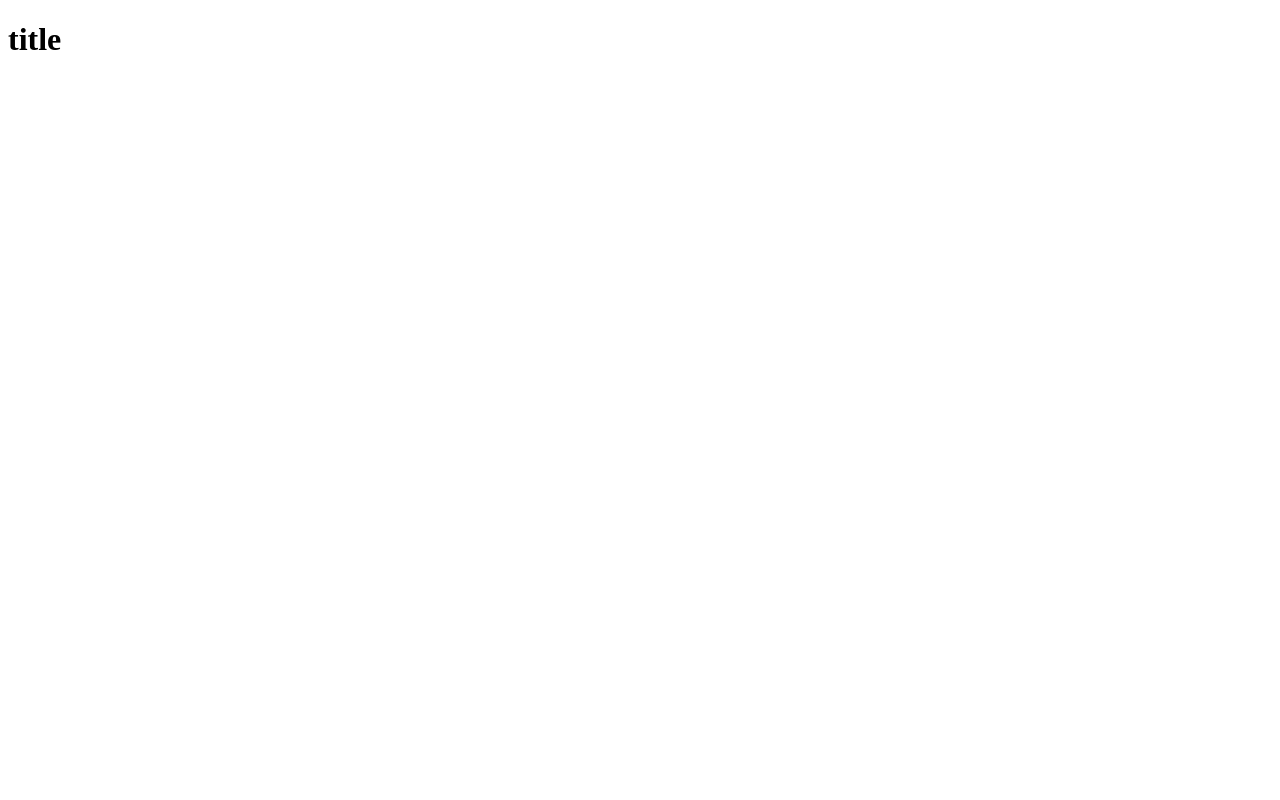
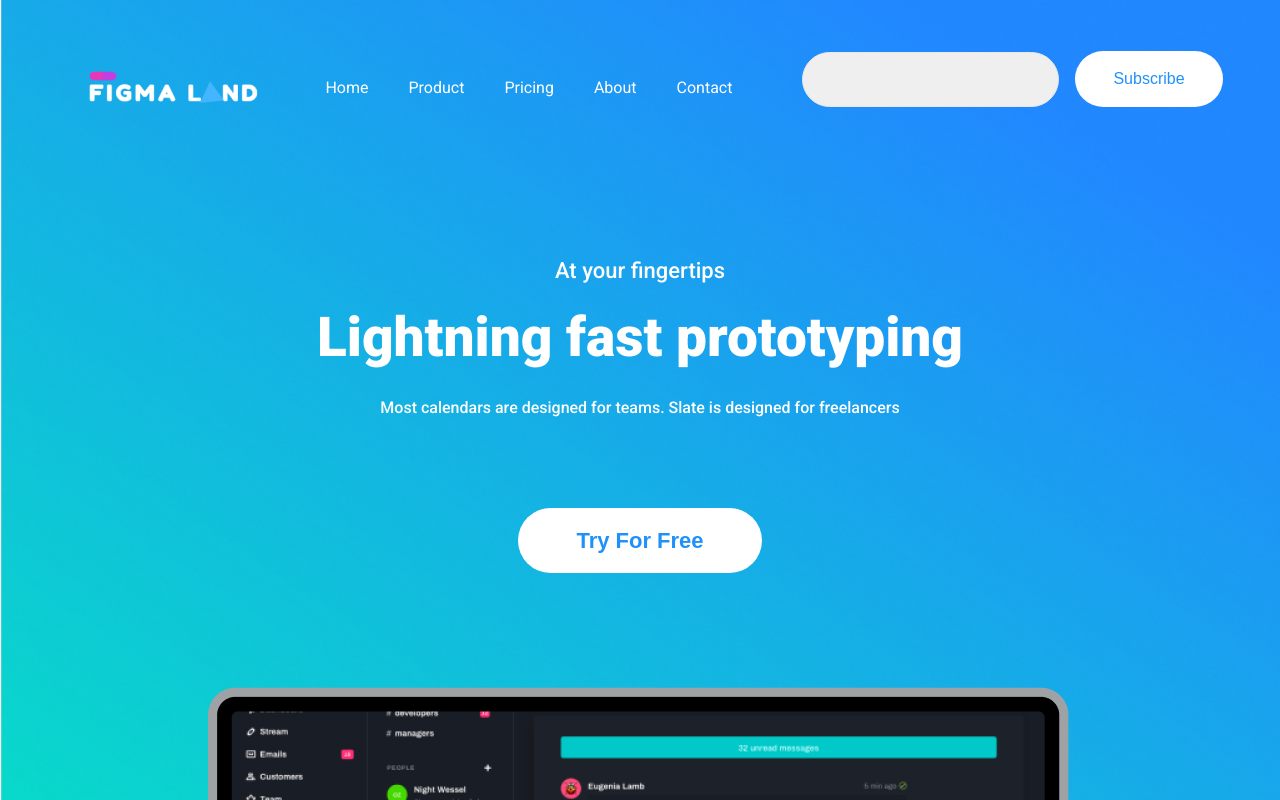
Before and after one commit to edward37rus/sprint1, a plain HTML site: page index.html in a window 1280 px wide. Shown: the top 800 px of the page. Drawn offline with Linux system fonts and the light colour scheme.

Commit message:
Сверстал 1 cекцию

```diff
--- /dev/null
+++ b/index.css
@@ -0,0 +1,121 @@
+body {
+    margin: 0%;
+    font-family: 'Roboto', sans-serif;
+}
+
+p,h1 {
+    margin: 0%;
+}
+* {
+    box-sizing: border-box;
+}
+
+.welcome-section {
+
+   background-image: url(images/@\ Gradient.png);
+   background-size: cover;
+   background-repeat: no-repeat;
+   padding-bottom: 134px;
+}
+
+.header {
+    display: flex;
+    justify-content: center;
+    align-items: center;
+    padding: 48px 40px;
+    margin-bottom: 80px;
+}
+
+.header-logo-container {
+    padding:  10px 30px;
+    margin-right: 12px;
+
+}
+.header-list {
+    margin-right: 40px;
+    display: flex;
+    list-style: none;
+    padding: 0%;
+    color: #fff
+}
+
+.header-list-item {
+    padding:  10px 10px;
+    margin-right: 20px;
+}
+
+.header-list-item .link{
+    color: #FFFFFF;
+    text-decoration: none;
+}
+
+.header-form-input {
+    padding: 19px 39px;
+    border: 1px solid #E8E8E8;
+    background: #EFEFEF;
+    border-radius: 39px;
+    margin-right: 12px;
+
+}
+
+.header-form-button {
+    padding: 20px 38px;
+    background: #FFFFFF;
+    border-radius: 35px;
+    border: none;
+    cursor: pointer;
+    font-weight: 500;
+    font-size: 16px;
+    line-height: 16px;
+    color: #2091F9;
+}
+.center-section {
+display: flex;
+flex-direction: column;
+justify-content: center;
+align-items: center;
+
+}
+.center-section-text {
+    margin-bottom: 8px;
+    font-weight: 500;
+    font-size: 22px;
+    line-height: 33px;
+    color: #FFFFFF;
+}
+
+.center-section-title {
+    margin-bottom: 8px;
+    padding: 10px;
+    font-weight: 900;
+    font-size: 55px;
+    line-height: 65px;
+    color: #FFFFFF;
+
+}
+.center-section-subtitle{
+    margin-bottom: 80px;
+    padding: 10px;
+    font-size: 16px;
+    line-height: 20px;
+    color: #FFFFFF;
+    font-weight: 500;
+}
+
+.center-section-button {
+    margin-bottom: 114px;
+    padding: 16px 58px;
+    background: #FFFFFF;
+    border-radius: 35px;
+    font-size: 22px;
+    line-height: 33px;
+    color: #2091F9;
+    border: none;
+    font-weight: 900;
+    cursor: pointer;
+}
+
+.welcome-section-img-container {
+display: flex;
+justify-content: center;
+}
--- a/index.html
+++ b/index.html
@@ -1,11 +1,58 @@
-<!DOCTYPE html>
 <html lang="en">
 <head>
     <meta charset="UTF-8">
     <meta name="viewport" content="width=device-width, initial-scale=1.0">
     <title>Document</title>
+    <link href="https://fonts.googleapis.com/css2?family=Roboto:wght@400;500;900&display=swap" rel="stylesheet">
+    <link rel="stylesheet" href="index.css">
 </head>
 <body>
-    <h1> title </h1>
+   <section class="welcome-section">
+    <header class="header">
+      <div class="header-logo-container"> <a href="#">
+        <img class="header-logo" a src="images/Logo.png" alt="Логотип">
+      </a>
+
+      </div>
+
+      <ul class="header-list">
+
+        <li class="header-list-item"> <a class="link" href= "#">Home</a>  </li>
+        <li class="header-list-item"> <a class="link" href="#">Product</a></li>
+        <li class="header-list-item"> <a class="link" href=" #">Pricing</a> </li>
+        <li class="header-list-item"> <a class="link" href=" # ">About</a>  </li>
+        <li class="header-list-item"> <a class="link" href=" #">Contact</a> </li>
+
+      </ul>
+
+      <form class="header-form">
+
+      <input class="header-form-input" type ="text">
+      <button class="header-form-button"> Subscribe </button>
+
+      </form>
+
+    </header>
+
+    <div class="center-section">
+        <p class="center-section-text">At your fingertips</p>
+        <h1 class="center-section-title">Lightning fast prototyping </h1>
+        <p class="center-section-subtitle">Most calendars are designed for teams. Slate is designed
+          for freelancers
+        </p>
+
+        <button class="center-section-button">Try For Free</button>
+
+      </div>
+
+
+
+    <div class="welcome-section-img-container">
+
+      <img class="welcome-section-img" src="images/@ Macbook.png" alt="Макбук">
+
+    </div>
+
+   </section>
 </body>
 </html>
```
Also changed, not shown: images/@ Gradient.png (added), images/@ Macbook.png (added), images/Logo.png (added).
